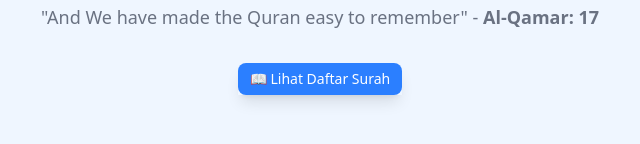
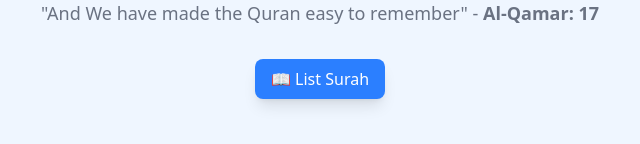
Before and after one commit to mpsalunggg/quranku, an Angular app: page / in a window 1280 px wide. Shown: the part 446-590 px from the top of the page, without its empty margins (320-960 px from the left). Built offline with nearby package versions, Linux system fonts and the light colour scheme.

Commit message:
chore: setup tailwind merge

```diff
--- a/package.json
+++ b/package.json
@@ -35,6 +35,7 @@
     "express": "^5.1.0",
     "postcss": "^8.5.6",
     "rxjs": "~7.8.0",
+    "tailwind-merge": "^3.3.1",
     "tailwindcss": "^4.1.13",
     "tslib": "^2.3.0",
     "zone.js": "~0.15.0"
--- a/src/app/features/home/home.html
+++ b/src/app/features/home/home.html
@@ -1,6 +1,5 @@
 <section class="min-h-screen">
   <div class="flex flex-col justify-center items-center gap-8 h-screen px-4">
-    <!-- Arabic Title with enhanced styling -->
     <div class="text-center space-y-4">
       <h1
         class="text-7xl md:text-8xl lg:text-9xl font-bold bg-gradient-to-r from-blue-400 via-blue-500 to-blue-600 bg-clip-text text-transparent drop-shadow-sm"
@@ -21,10 +20,10 @@
     <div class="flex flex-col sm:flex-row gap-4 items-center">
       <ui-button
         (click)="goToSurah()"
-        size="sm"
+        size="md"
         class="shadow-lg hover:shadow-xl transform hover:scale-105 transition-all duration-300"
       >
-        <span class="flex items-center gap-2"> 📖 Lihat Daftar Surah </span>
+        <span class="flex items-center gap-2"> 📖 List Surah </span>
       </ui-button>
     </div>
   </div>
--- a/src/app/shared/components/button/button.html
+++ b/src/app/shared/components/button/button.html
@@ -1,3 +1,3 @@
-<button [attr.type]="type" [disabled]="disabled" [ngClass]="classes">
+<button [attr.type]="type" [disabled]="disabled">
   <ng-content></ng-content>
 </button>
--- a/src/app/shared/components/button/button.ts
+++ b/src/app/shared/components/button/button.ts
@@ -1,5 +1,6 @@
-import { Component, Input, Output, EventEmitter } from '@angular/core';
+import { Component, Input, HostBinding } from '@angular/core';
 import { CommonModule } from '@angular/common';
+import { cn } from '../../utils/tw';
 
 @Component({
   selector: 'ui-button',
@@ -14,7 +15,7 @@ export class Button {
   @Input() outline = false;
   @Input() disabled = false;
 
-  get classes(): string {
+  @HostBinding('class') get hostClasses(): string {
     const base =
       'inline-flex items-center justify-center font-medium rounded-lg focus:outline-none transition disabled:opacity-50 disabled:cursor-not-allowed cursor-pointer';
 
@@ -39,6 +40,6 @@ export class Button {
         : 'bg-red-600 text-white hover:bg-red-700',
     };
 
-    return `${base} ${sizes[this.size]} ${variants[this.variant]}`;
+    return cn(base, sizes[this.size], variants[this.variant]);
   }
 }
--- /dev/null
+++ b/src/app/shared/components/card/card.html
@@ -0,0 +1,3 @@
+<div class="rounded-xl shadow-md border border-gray-200 p-4">
+  <ng-content></ng-content>
+</div>
--- /dev/null
+++ b/src/app/shared/utils/tw.ts
@@ -0,0 +1,11 @@
+
+import { twMerge } from 'tailwind-merge';
+
+/**
+ * Helper untuk menggabungkan class Tailwind + override
+ * @param classes - daftar class string (bisa null/undefined)
+ * @returns merged class string
+ */
+export function cn(...classes: (string | undefined | null | false)[]): string {
+  return twMerge(classes.filter(Boolean).join(' '));
+}
```
Also changed, not shown: src/app/shared/components/card/card.ts (added, +8 -0 lines), 1 other file (tests, documents, lock files or other folders).
